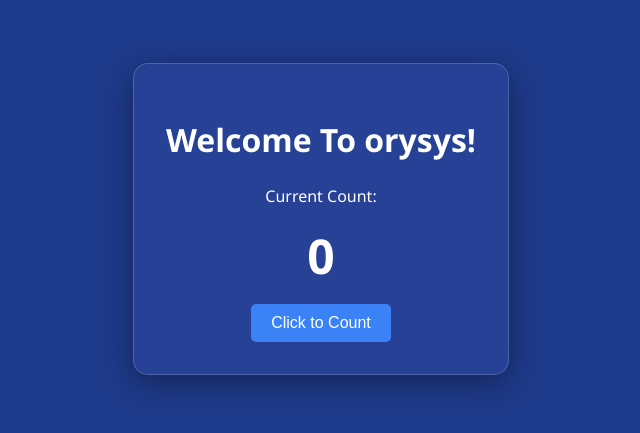
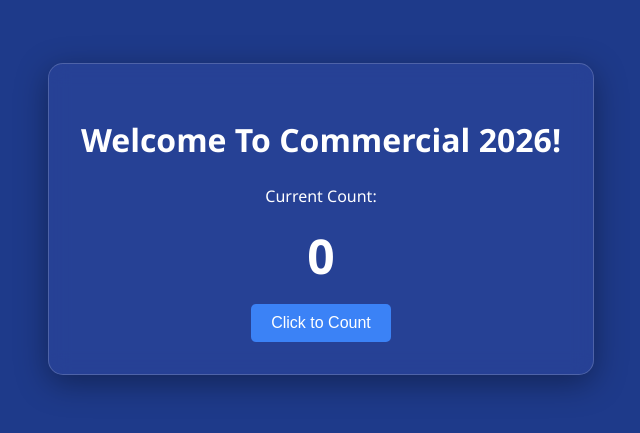
Before and after one commit to orysystestbed/k8s-demo-app, a plain HTML site: page index.html in a window 1280 px wide. Shown: the part 181-614 px from the top of the page, without its empty margins (319-959 px from the left). Drawn offline with Linux system fonts and the light colour scheme.

Commit message:
Update index.html

```diff
--- a/index.html
+++ b/index.html
@@ -56,7 +56,7 @@
 <body>
 
     <div class="container">
-        <h1>Welcome To orysys!</h1>
+        <h1>Welcome To Commercial 2026!</h1>
         <p>Current Count:</p>
         <div class="counter-display" id="counter">0</div>
         <button onclick="increment()">Click to Count</button>
```
